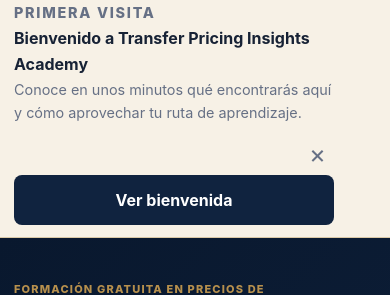
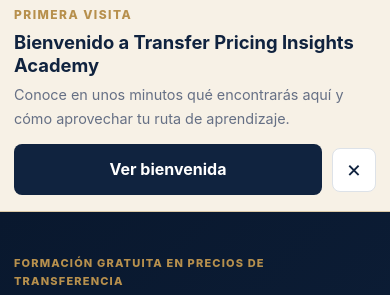
Before and after one commit to manuelcarrero-hash/transfer-pricing-insights-academy, a React (Vite) app: page / in a window 390 px wide. Shown: the part 80-375 px from the top of the page. Built offline with nearby package versions, Linux system fonts and the light colour scheme.

Commit message:
Polish welcome video modal and mobile layout

```diff
--- a/src/styles/global.css
+++ b/src/styles/global.css
@@ -23,10 +23,17 @@
 .mobile-nav-panel { position: absolute; right: 0; top: calc(100% + 10px); width: min(290px, calc(100vw - 28px)); padding: 10px; display: grid; background: var(--color-surface); border: 1px solid var(--color-border); border-radius: var(--radius-md); box-shadow: var(--shadow-soft); }
 .mobile-nav-panel .nav-link { display: block; }
 .welcome-banner { background: #f7f1e6; border-bottom: 1px solid #dbc9a7; }
-.welcome-banner-inner { min-height: 66px; display: flex; align-items: center; gap: 18px; }
-.welcome-banner-inner > div { display: grid; margin-right: auto; }
-.welcome-banner-inner span { color: var(--color-text-muted); font-size: .9rem; }
-.welcome-dismiss { border: 0; background: transparent; color: var(--color-text-muted); cursor: pointer; font-size: 1.6rem; line-height: 1; padding: 8px; }
+.welcome-banner-inner { display: flex; align-items: center; justify-content: space-between; gap: 22px; padding-block: 18px; }
+.welcome-banner-copy { min-width: 0; display: grid; gap: 3px; }
+.welcome-banner-copy strong { color: var(--color-brand-navy); font-size: 1.05rem; }
+.welcome-banner-copy > span:last-child { color: var(--color-text-muted); font-size: .9rem; }
+.welcome-banner-actions { display: flex; align-items: center; gap: 10px; flex: 0 0 auto; }
+.welcome-dismiss, .video-modal-close { border: 1px solid var(--color-border); background: white; color: var(--color-brand-navy); cursor: pointer; width: 44px; height: 44px; border-radius: var(--radius-sm); font-size: 1.45rem; line-height: 1; display: grid; place-items: center; }
+.video-modal-backdrop { position: fixed; inset: 0; z-index: 100; background: rgba(5, 18, 34, .78); display: grid; place-items: center; padding: 24px; }
+.video-modal { width: min(920px, 100%); max-height: calc(100dvh - 48px); overflow: auto; background: var(--color-surface); border-radius: var(--radius-lg); box-shadow: 0 24px 80px rgba(0,0,0,.28); padding: 24px; }
+.video-modal-header { display: flex; justify-content: space-between; align-items: flex-start; gap: 24px; margin-bottom: 18px; }
+.video-modal-header h2 { margin: 6px 0 0; }
+.video-modal-close { flex: 0 0 auto; }
 .hero { background: linear-gradient(135deg, var(--color-brand-navy-strong), var(--color-brand-navy)); color: white; padding: 92px 0; }
 .hero-grid { display: grid; grid-template-columns: 1.25fr .75fr; gap: 72px; align-items: center; }
 h1, h2, h3 { color: var(--color-brand-navy); line-height: 1.15; margin-top: 0; }
@@ -56,9 +63,9 @@
 .section h2 { font-size: clamp(1.5rem, 3vw, 2.3rem); }
 .welcome-video-section { background: var(--color-surface); border-bottom: 1px solid var(--color-border); }
 .welcome-video-section > .container > p { color: var(--color-text-muted); }
-.video-frame { position: relative; width: 100%; aspect-ratio: 16 / 9; overflow: hidden; border-radius: var(--radius-lg); background: var(--color-brand-navy-strong); box-shadow: var(--shadow-soft); margin-top: 28px; }
-.video-frame iframe { position: absolute; inset: 0; width: 100%; height: 100%; border: 0; }
-.video-fallback { margin-top: 12px; font-size: .9rem; }
+.welcome-video-player { margin-top: 26px; }
+.welcome-video-player video { width: 100%; aspect-ratio: 16 / 9; display: block; object-fit: contain; border-radius: var(--radius-lg); background: var(--color-brand-navy-strong); box-shadow: var(--shadow-soft); }
+.video-fallback { margin: 12px 0 0; color: var(--color-text-muted); font-size: .9rem; }
 .video-fallback a { font-weight: 700; color: var(--color-brand-navy); }
 .feature-grid { display: grid; grid-template-columns: repeat(3, 1fr); gap: 18px; margin-top: 38px; }
 .feature-card, .choice-card, .outcome-card, .course-index, .learning-outcomes, .quiz-card, .remember-card { background: var(--color-surface); border: 1px solid var(--color-border); border-radius: var(--radius-md); }
@@ -130,11 +137,16 @@
   .lesson-topbar .container { min-height: 62px; align-items: flex-start; justify-content: center; flex-direction: column; gap: 2px; padding-block: 10px; font-size: .82rem; }
   .lesson-nav, .footer-inner { flex-direction: column; align-items: stretch; }
   .lesson-nav .button { width: 100%; }
-  .welcome-banner-inner { padding-block: 12px; flex-wrap: wrap; gap: 8px 12px; }
-  .welcome-banner-inner > div { width: calc(100% - 42px); }
-  .welcome-banner-inner .button { order: 3; width: 100%; }
-  .welcome-dismiss { margin-left: auto; }
-  .video-frame { border-radius: var(--radius-md); }
+  .welcome-banner-inner { align-items: stretch; flex-direction: column; gap: 14px; padding-block: 16px; }
+  .welcome-banner-copy { gap: 6px; }
+  .welcome-banner-copy strong { font-size: 1.15rem; line-height: 1.25; }
+  .welcome-banner-actions { width: 100%; }
+  .welcome-banner-actions .button { flex: 1; }
+  .video-modal-backdrop { padding: 10px; align-items: end; }
+  .video-modal { max-height: calc(100dvh - 20px); border-radius: var(--radius-lg) var(--radius-lg) 0 0; padding: 18px 14px 20px; }
+  .video-modal-header { gap: 14px; }
+  .video-modal-header h2 { font-size: 1.35rem; }
+  .welcome-video-player video { border-radius: var(--radius-md); }
 }
 @media (prefers-reduced-motion: reduce) {
   *, *::before, *::after { scroll-behavior: auto !important; transition: none !important; animation: none !important; }
```
